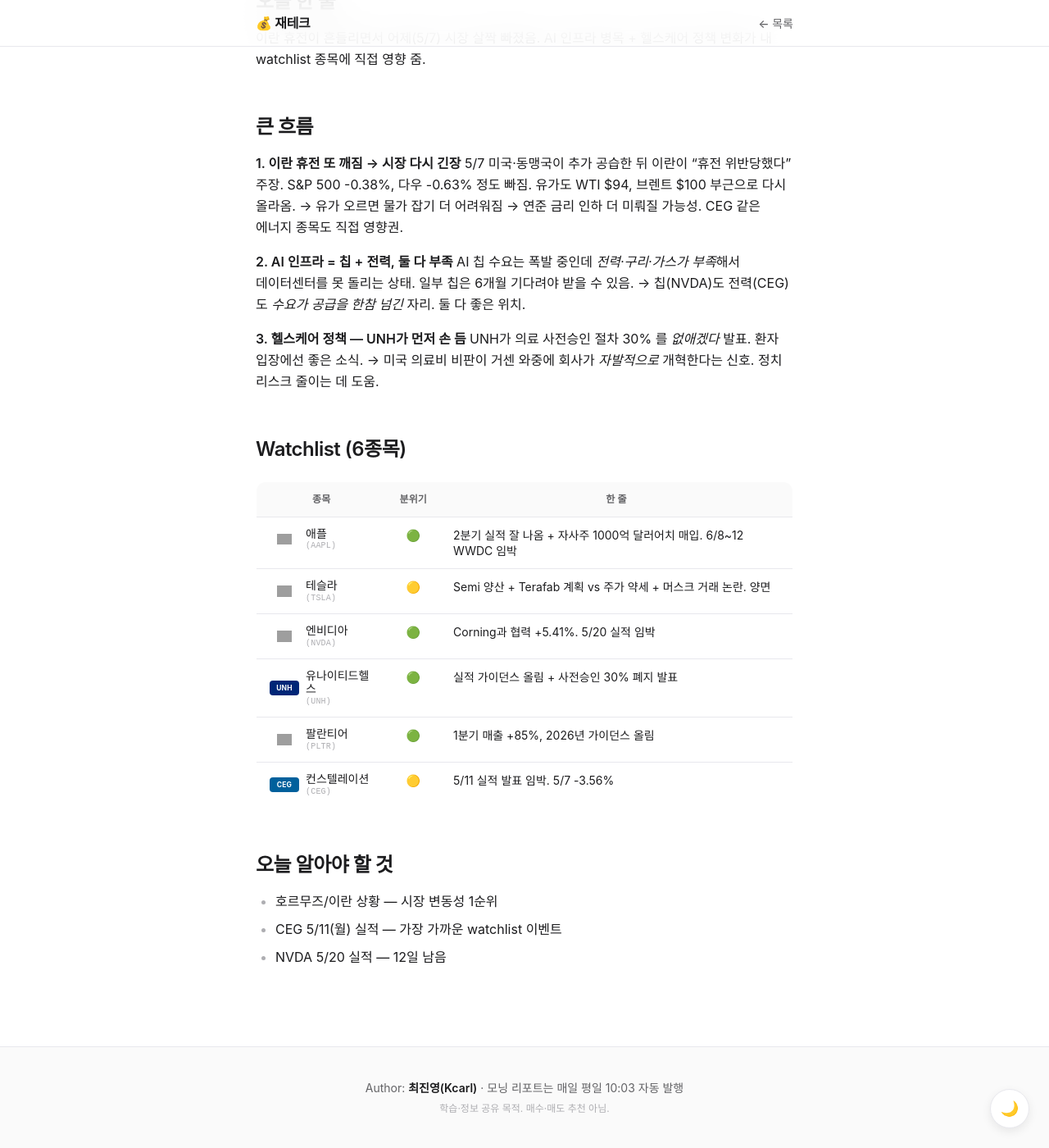
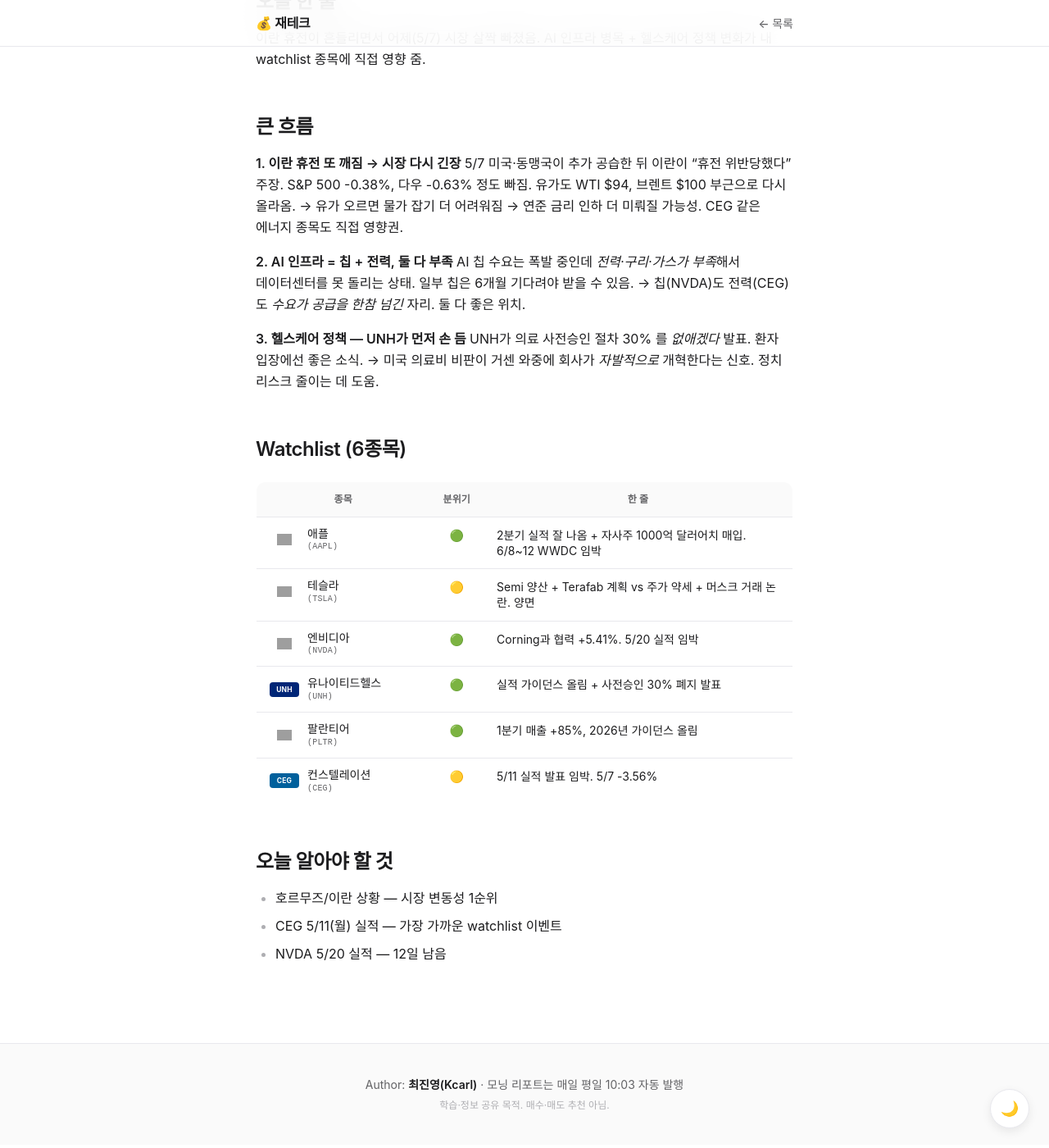
Before and after one commit to jinyeung0618/morning-report, a Jekyll site: the page built from _posts/2026-05-08-morning-report.md, in a window 1280 px wide and 1400 px high, scrolled down 286 px. Shown: the whole window at 82% size. Built offline with Jekyll 4.4.1, drawn with Linux system fonts in a browser that asks for light colours; grey boxes are pictures that could not be loaded.

Commit message:
Stats chip + watchlist polish
Issues from screenshots:
1) First load showed old "AAPL · Apple" chip until region tab toggled
2) Active chip text was unreadable on blue bg
3) Logo-to-text gap inconsistent between chips/cells
4) Symbol (약어) color too faded (--text-tertiary on white)
5) Watchlist column too narrow

Fixes:
- index.md: drop hardcoded chip; JS renders on init via selectRegion('us')
- stats.js init: call selectRegion('us') so chips render immediately
- _statsRender (called on tab switch): also re-render chips
- .ticker-text__sym color: tertiary → secondary (more visible)
- .ticker-cell gap: var(--space-2) → 10px (consistent with chip)
- .chip flex with gap 10px to match
- .chip.is-active overrides: white ko + rgba(.75) sym
- Watchlist 1st column: 18ch → 24ch (min 20ch)

Co-Authored-By: Claude Opus 4.7 (1M context) <noreply@anthropic.com>

```diff
--- a/assets/css/style.css
+++ b/assets/css/style.css
@@ -370,14 +370,14 @@ blockquote p:last-child { margin-bottom: 0; }
 .ticker-cell {
   display: inline-flex;
   align-items: center;
-  gap: var(--space-2, 8px);
+  gap: 10px;  /* 일관된 로고↔텍스트 간격 */
   line-height: 1.2;
   vertical-align: middle;
 }
 .ticker-text {
   display: inline-flex;
   flex-direction: column;
-  gap: 1px;
+  gap: 2px;
 }
 .ticker-text__ko {
   font-size: var(--text-sm);
@@ -387,10 +387,25 @@ blockquote p:last-child { margin-bottom: 0; }
 }
 .ticker-text__sym {
   font-size: 10px;
-  color: var(--text-tertiary);
+  color: var(--text-secondary);  /* tertiary 보다 진하게 */
   font-family: var(--font-mono);
   line-height: 1.2;
   letter-spacing: 0.02em;
+}
+
+/* chip 안에서도 동일한 cell 구조 (chip 은 ticker-cell wrapper 없이 직접) */
+.chip {
+  display: inline-flex;
+  align-items: center;
+  gap: 10px;
+}
+
+/* 활성 chip: 텍스트 색상 반전 → 파란 배경 위에서도 잘 보이게 */
+.chip.is-active .ticker-text__ko {
+  color: #fff;
+}
+.chip.is-active .ticker-text__sym {
+  color: rgba(255, 255, 255, 0.75);
 }
 
 /* ---------- Ticker Logo ---------- */
@@ -465,8 +480,8 @@ table td {
 /* 첫째 열(종목): 로고 + 한글명/약어 2단 / 둘째 열(분위기): 좁게 / 셋째 열(설명): 나머지 */
 table td:first-child,
 table th:first-child {
-  width: 18ch;
-  min-width: 14ch;
+  width: 24ch;
+  min-width: 20ch;
 }
 
 table td:nth-child(2),
--- a/assets/js/stats.js
+++ b/assets/js/stats.js
@@ -528,6 +528,9 @@
       if (r) selectRegion(r.dataset.region);
     });
 
+    // 초기 chip 렌더링 (기본 region = 'us')
+    selectRegion('us');
+
     const container = document.getElementById('stocksChart');
     if (container && container.offsetParent !== null) {
       renderChart(currentTicker);
@@ -535,6 +538,8 @@
     }
 
     window._statsRender = () => {
+      // 통계 탭 진입 시 chip 도 다시 렌더 (DOM 이 처음 그려질 수 있어서)
+      selectRegion('us');
       if (currentTicker) {
         renderChart(currentTicker);
         const c = document.getElementById('stocksChart');
```
Also changed, not shown: index.md (+1 -1 lines).
